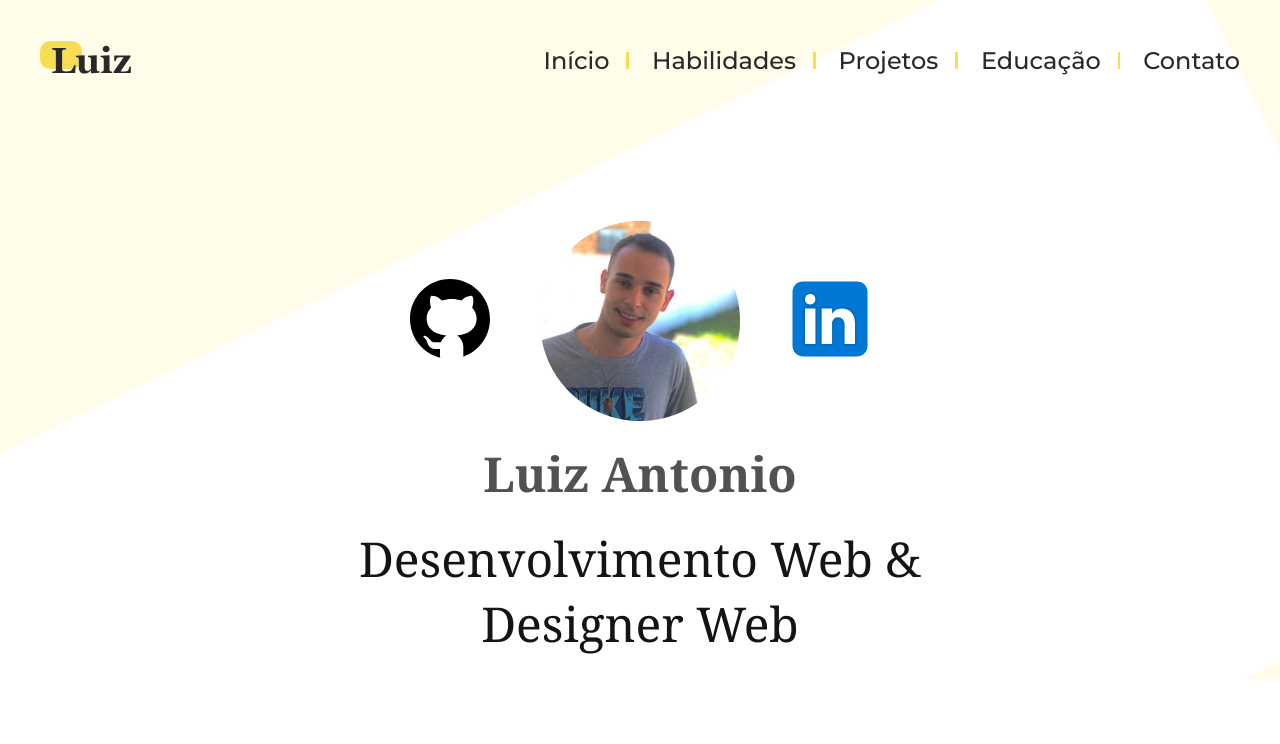
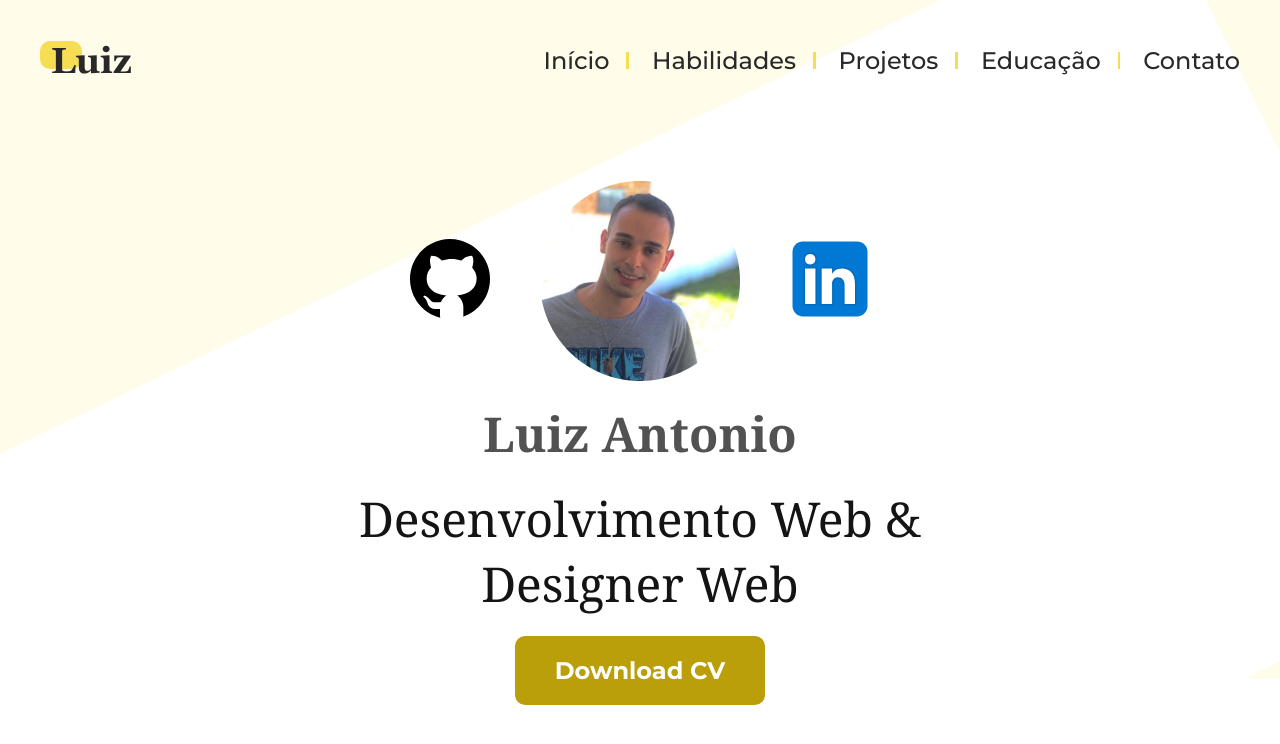
Before and after one commit to luizCosta-Serao/portfolio-2.0, a plain HTML site: page index.html in a window 1280 px wide. Drawn offline with Linux system fonts and the light colour scheme.

Commit message:
currículo

```diff
--- a/css/hero.css
+++ b/css/hero.css
@@ -2,10 +2,10 @@
   display: flex;
   flex-direction: column;
   align-items: center;
-  margin-top: 100px;
+  margin-top: 60px;
 }
 
-.hero a:hover {
+.hero .imgs-hero a:hover {
   transition: .3s;
   opacity: .5;
   scale: 1.1;
@@ -35,3 +35,20 @@
   max-width: 611px;
   text-align: center;
 }
+
+.curriculo-hero {
+  background-color: #BA9F0A;
+  padding: 20px 40px;
+  border-radius: 10px;
+  margin-top: 20px;
+  font-size: 24px;
+  font-weight: 700;
+  font-family: "Montserrat", sans-serif;
+  color: #fff;
+}
+
+.curriculo-hero:hover {
+  transition: .3s;
+  opacity: 1;
+  background-color: #E8CD3A;
+}
--- a/index.html
+++ b/index.html
@@ -38,6 +38,7 @@
     </div>
     <h1>Luiz Antonio</h1>
     <h2>Desenvolvimento Web & Designer Web</h2>
+    <a class="curriculo-hero" href="./curriculo/curriculo-luiz.pdf" download>Download CV</a>
   </section>
   <script type="module" src="./js/script.js"></script>
 </body>
```
Also changed, not shown: 1 other file.
